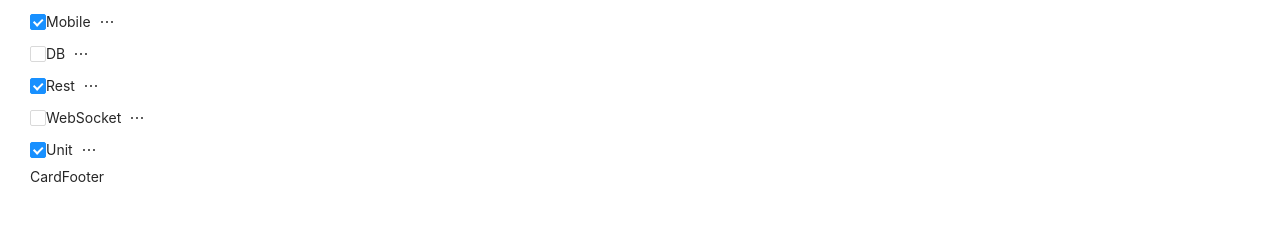
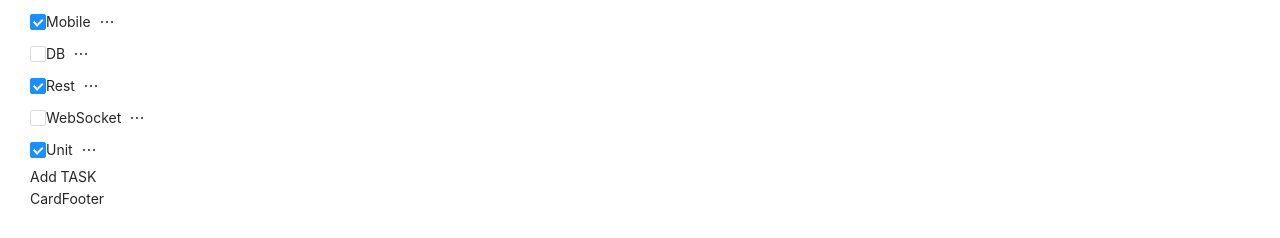
Before and after one commit to sshaporov/mytasks-frontend, a React (Create React App) app: page / in a window 1280 px wide. Shown: the part 142-380 px from the top of the page. Built offline with nearby package versions, Linux system fonts and the light colour scheme.

Commit message:
css refactoring and add AddTask component

```diff
--- a/src/components/cardTasks/CardTasks.tsx
+++ b/src/components/cardTasks/CardTasks.tsx
@@ -5,6 +5,7 @@ import {DEV_VERSION} from '../../config'
 import {CardHeader} from './cardHeader/CardHeader'
 import {CardFooter} from './cardFooter/CardFooter'
 import { CardProgressBar } from './cardProgressBar/CardProgressBar'
+import { AddTask } from './task/addTask/AddTask'
 
 export type CardTasksPropsType = {
   cardName: string
@@ -31,7 +32,7 @@ export const CardTasks: React.FC<CardTasksPropsType> = React.memo((
   return (
     <div>
       <CardHeader cardName={'Travel list'} taskCount={tasks.length}/>
-      <CardProgressBar progress={ countTaskProgress() }/>
+      <CardProgressBar progress={countTaskProgress()}/>
 
       {tasks.map(t =>
         <Task
@@ -41,6 +42,8 @@ export const CardTasks: React.FC<CardTasksPropsType> = React.memo((
           markTask={markTask}
         />)}
 
+      <AddTask/>
+
       <CardFooter/>
     </div>
   )
--- a/src/components/cardTasks/cardHeader/CardHeader.tsx
+++ b/src/components/cardTasks/cardHeader/CardHeader.tsx
@@ -3,8 +3,7 @@ import React from 'react'
 import { Badge, Button, Dropdown, Menu } from 'antd'
 import s from './CardHeader.module.css'
 import { PlusOutlined, EditOutlined, InboxOutlined, DeleteOutlined, EllipsisOutlined } from '@ant-design/icons'
-
-import './index.css'
+import './imp-ant-badge.css'
 
 export type CardHeaderPropsType = {
   cardName: string
@@ -39,7 +38,7 @@ export const CardHeader: React.FC<CardHeaderPropsType> = React.memo((
   return (
    <div>
 
-     <Badge count={taskCount} offset={[7, -7]} className="site-badge-count-4">
+     <Badge count={taskCount} offset={[7, -7]} className="badge-card-count">
        <div className={s.cardText}>{cardName}</div>
      </Badge>
 
--- a/src/components/cardTasks/cardHeader/index.css
+++ b/src/components/cardTasks/cardHeader/imp-ant-badge.css
@@ -1,4 +1,4 @@
-.site-badge-count-4 .ant-badge-count {
+.badge-card-count .ant-badge-count {
     background-color: #fff;
     color: #999;
     box-shadow: 0 0 0 1px #d9d9d9 inset;
--- /dev/null
+++ b/src/components/cardTasks/task/Task.module.css
@@ -0,0 +1,9 @@
+.cardWrapper {
+    display: flex;
+    justify-content: start;
+    align-items: center;
+}
+.cardWrapper:hover {
+    background-color: #f5f5f5;
+    border-radius: 5px;
+}
--- a/src/components/cardTasks/task/Task.tsx
+++ b/src/components/cardTasks/task/Task.tsx
@@ -2,8 +2,9 @@ import {Button, Checkbox, Dropdown, Menu} from 'antd'
 import React from 'react'
 import {TaskType} from '../../../App'
 import {DEV_VERSION} from '../../../config'
-import {EditableSpan} from '../../editableSpan/EditableSpan'
-import {DeleteOutlined, EditOutlined, EllipsisOutlined, InboxOutlined, CheckOutlined} from '@ant-design/icons';
+import {EditableTask} from './editableSpan/EditableTask'
+import {DeleteOutlined, EditOutlined, EllipsisOutlined, InboxOutlined, CheckOutlined} from '@ant-design/icons'
+import s from './Task.module.css'
 
 export type TaskPropsType = {
   task: TaskType
@@ -44,13 +45,21 @@ export const Task: React.FC<TaskPropsType> = React.memo((
   )
 
   return (
-    <div>
-      <Checkbox checked={task.isDone} onClick={onMarkTask}/>
-      <EditableSpan value={task.title} changeValue={onChangeTaskTitle}/>
+    <div className={s.cardWrapper}>
 
-      <Dropdown overlay={menu} trigger={['click']}>
-        <Button icon={<EllipsisOutlined />} type={'text'} shape={'circle'}/>
-      </Dropdown>
+      <div className={s.checkboxWrapper}>
+        <Checkbox checked={task.isDone} onClick={onMarkTask}/>
+      </div>
+
+      <div className={s.editableSpanWrapper}>
+        <EditableTask value={task.title} changeValue={onChangeTaskTitle}/>
+      </div>
+
+      <div className={s.dropdownWrapper}>
+        <Dropdown overlay={menu} trigger={['click']}>
+          <Button icon={<EllipsisOutlined/>} type={'text'} shape={'circle'}/>
+        </Dropdown>
+      </div>
 
     </div>
   )
--- /dev/null
+++ b/src/components/cardTasks/task/addTask/AddTask.tsx
@@ -0,0 +1,10 @@
+import React from 'react';
+import {DEV_VERSION} from '../../../../config';
+
+export const AddTask = React.memo(() => {
+  DEV_VERSION && console.log('Add task')
+
+  return (
+    <div>Add TASK</div>
+  )
+})
--- a/src/components/editableSpan/EditableSpan.tsx
+++ b/src/components/cardTasks/task/editableSpan/EditableTask.tsx
@@ -5,7 +5,7 @@ type EditableSpanPropsType = {
   changeValue: (value: string) => void
 }
 
-export const EditableSpan: React.FC<EditableSpanPropsType> = React.memo((
+export const EditableTask: React.FC<EditableSpanPropsType> = React.memo((
   {
     value,
     changeValue
```
